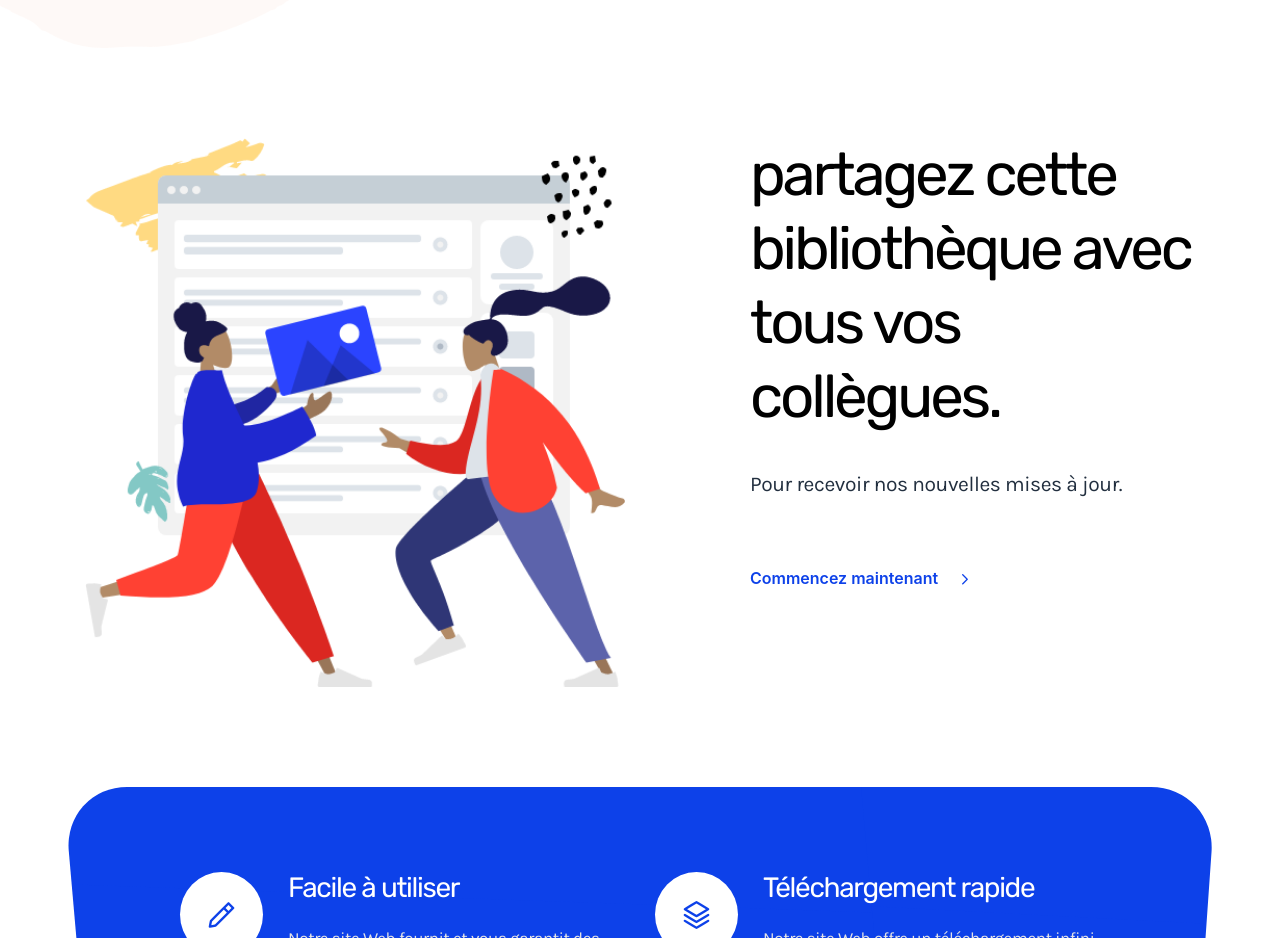
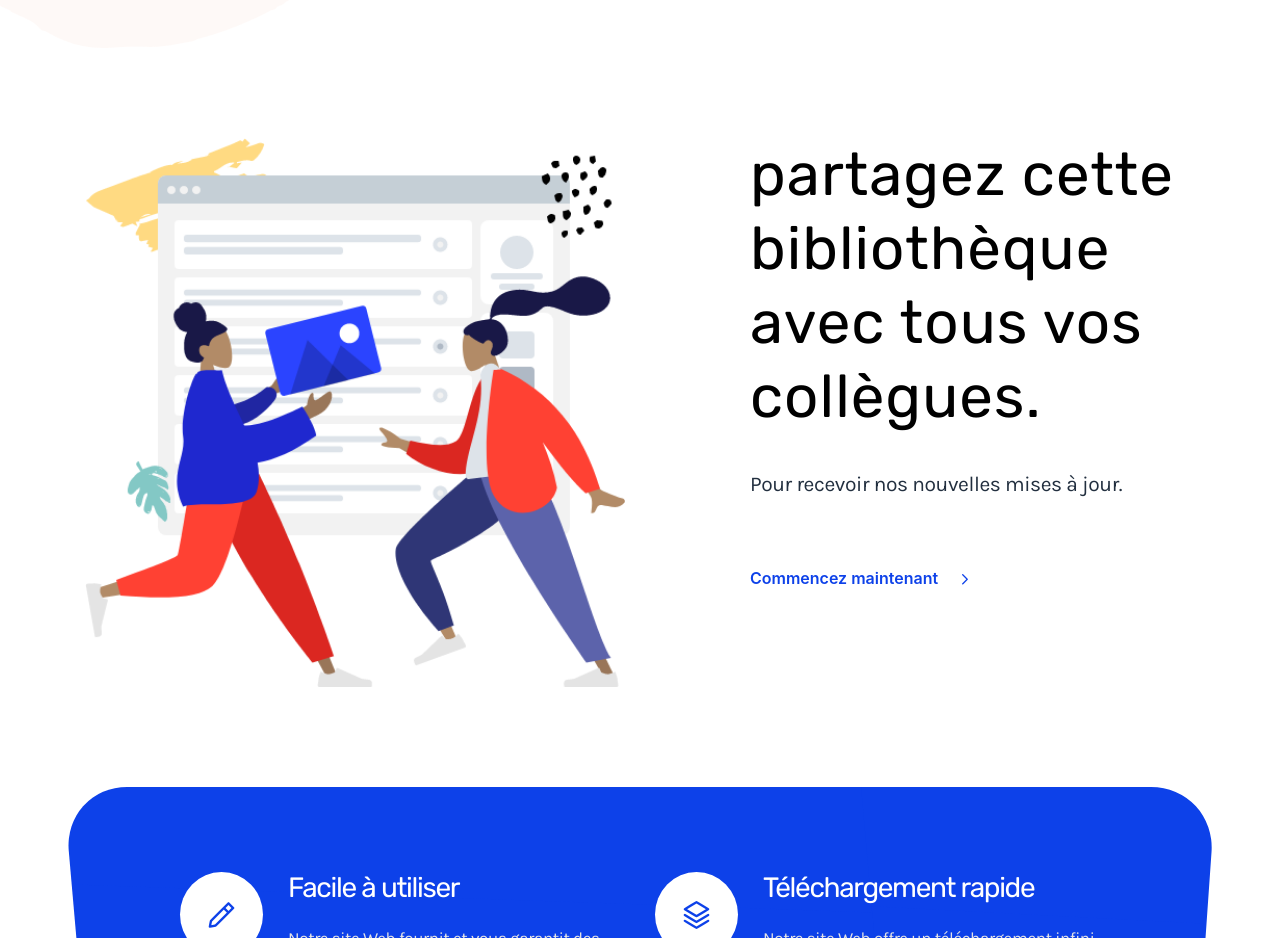
Before and after one commit to BTS-LIBRARY/BTS-LIBRARY.github.io, a plain HTML site: page index.html in a window 1280 px wide. Shown: the part 1480-2418 px from the top of the page. Drawn offline with Linux system fonts and the light colour scheme.

Commit message:
Update style.css

```diff
--- a/css/style.css
+++ b/css/style.css
@@ -774,7 +774,7 @@ cursor: pointer;
   font-family: 'Rubik', sans-serif;
   font-size: 20px;
   font-weight: 400;
-  letter-spacing: -3.16px;
+  letter-spacing: 1px;
   line-height: 55px;
   margin-bottom: 32px;
 }
```
